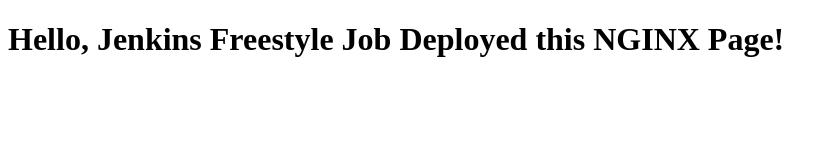
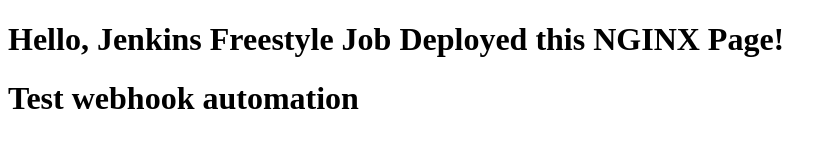
Before and after one commit to piyushneosoft/freestyle-jenkins-demo, a plain HTML site: page index.html in a window 1280 px wide. Shown: the whole page, without its empty margins (0-837 px from the left). Drawn offline with Linux system fonts and the light colour scheme.

Commit message:
Update index.html

```diff
--- a/index.html
+++ b/index.html
@@ -5,5 +5,6 @@
 </head>
 <body>
     <h1>Hello, Jenkins Freestyle Job Deployed this NGINX Page!</h1>
+    <h1>Test webhook automation</h1>
 </body>
 </html>
```
